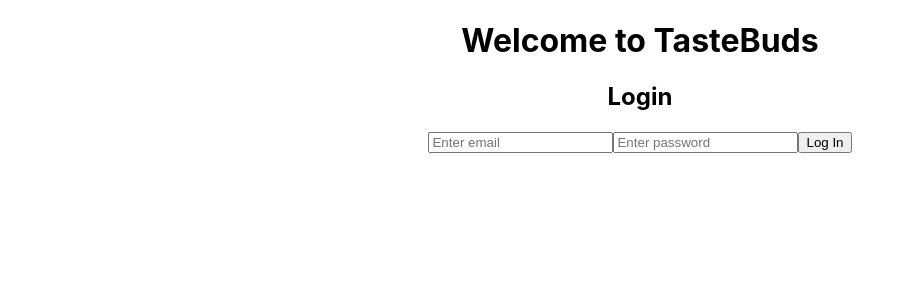
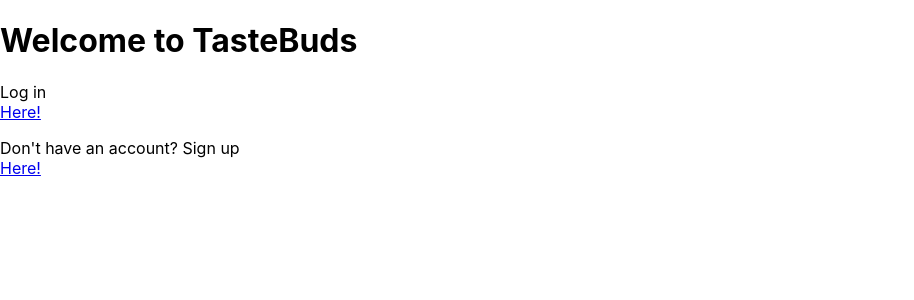
Before and after one commit to azh05/TasteBuds, a React (Create React App) app in the folder tastebuds-site/: page / in a window 1280 px wide. Shown: the top 300 px of the page, without its empty margins (0-914 px from the left). Built offline with nearby package versions, Linux system fonts and the light colour scheme.

Commit message:
added basic multi-page navigation including the semblance of a home page

```diff
--- a/tastebuds-site/package.json
+++ b/tastebuds-site/package.json
@@ -8,6 +8,7 @@
     "@testing-library/user-event": "^13.5.0",
     "react": "^18.3.1",
     "react-dom": "^18.3.1",
+    "react-router-dom": "^6.28.0",
     "react-scripts": "5.0.1",
     "web-vitals": "^2.1.4"
   },
@@ -37,7 +38,6 @@
   },
   "description": "This project was bootstrapped with [Create React App](https://github.com/facebook/create-react-app).",
   "main": "index.js",
-  "devDependencies": {},
   "keywords": [],
   "author": "",
   "license": "ISC"
--- a/tastebuds-site/src/App.js
+++ b/tastebuds-site/src/App.js
@@ -1,14 +1,23 @@
 // src/App.js
 import React from 'react';
 import './App.css';
+import { BrowserRouter as Router, Route, Routes, Link } from 'react-router-dom';
 import Login from './components/Login';  // If Login.js is in the components folder
+import Signup from './pages/signup';
+import HomePage from './pages/home';
 
 function App() {
   return (
-    <div className="App">
-      <h1>Welcome to TasteBuds</h1>
-      <Login /> {/* Render the Login component */}
-    </div>
+    <Router>
+      <div>
+        {/* Define Routes here */}
+        <Routes>
+        <Route path = "/" element = {<HomePage />} />
+        <Route path="/signup" element={<Signup />} /> {/* signup page route */}
+        <Route path="/Login" element={<Login />} /> {/* signup page route */}
+        </Routes>
+      </div>
+    </Router>
   );
 }
 
--- /dev/null
+++ b/tastebuds-site/src/pages/home.js
@@ -0,0 +1,23 @@
+import React, { useState } from 'react';
+import { Link } from 'react-router-dom';
+
+function HomePage() {
+    return(
+<div>
+    <h1>Welcome to TasteBuds</h1>
+    <p>Log in {" "}
+          <nav>
+            <Link to="/Login">Here!</Link>
+            </nav>
+        </p>
+        <p>
+          Don't have an account? Sign up{" "}
+          <nav>
+            <Link to="/signup">Here!</Link>
+            </nav>
+        </p>
+    </div>
+    );
+}
+
+export default HomePage;
--- /dev/null
+++ b/tastebuds-site/src/pages/signup.js
@@ -0,0 +1,13 @@
+import React, { useState } from 'react';
+
+const Signup = () => {
+    return (
+      <div>
+        <h2>Signup Page</h2>
+        <p>This is where users will sign up for an account!</p>
+        {/* Add more content for the signup page */}
+      </div>
+    );
+  };
+
+  export default Signup;
```
Also changed, not shown: 1 other file (tests, documents, lock files or other folders).
